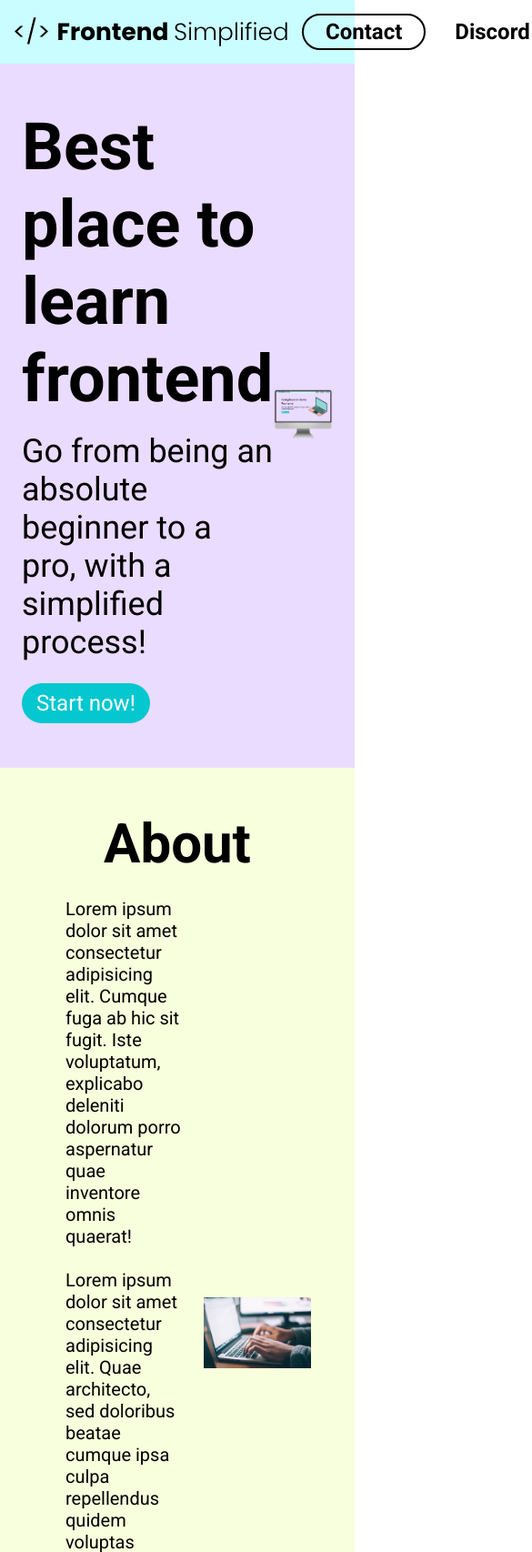
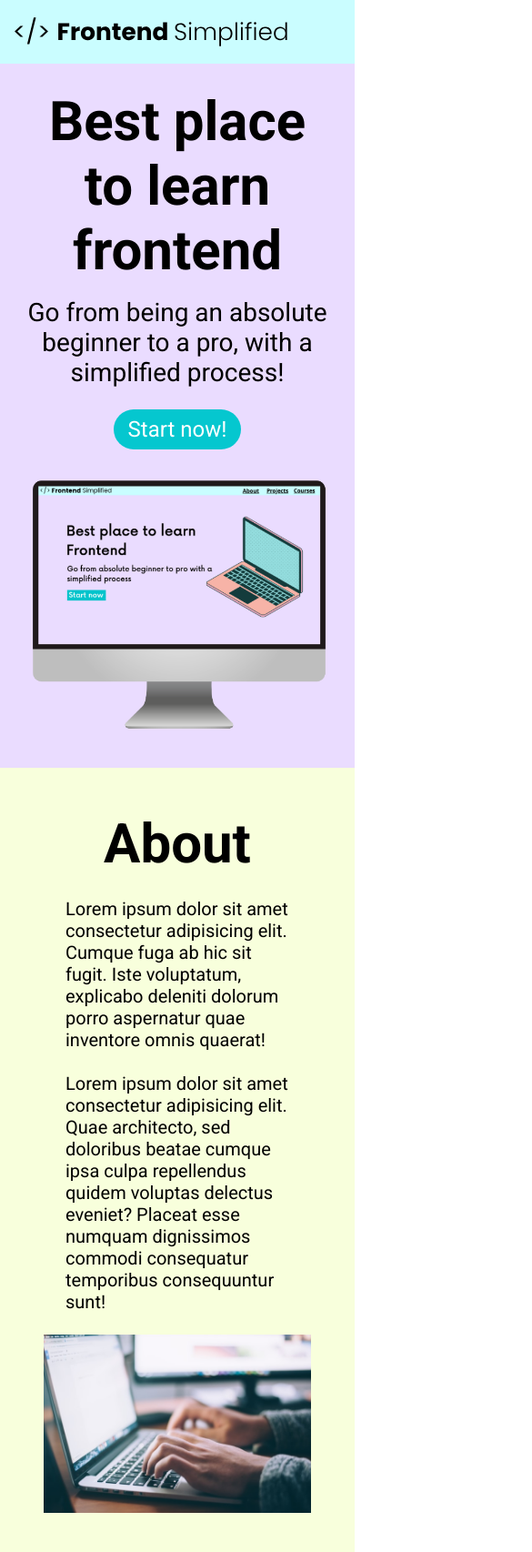
Before and after one commit to QuestionableConnor/FrontendSiteRemake, a plain HTML site: page index.html in a window 390 px wide. Shown: the top 1706 px of the page at 91% size, 585 px wide, since content can reach past the window. Drawn offline with Linux system fonts and the light colour scheme.

Commit message:
Added '@media' section, and some minor adjustments

```diff
--- a/styles.css
+++ b/styles.css
@@ -4,6 +4,10 @@
     margin: 0;
     box-sizing: border-box;
     font-family: 'Roboto', sans-serif;
+}
+
+html{
+    scroll-behavior: smooth;
 }
 
 nav{
@@ -158,6 +162,16 @@ input, textarea{
     font-size: 20px;
 }
 
+button{
+    background-color: #05c7cf;
+    color: white;
+    border-radius: 24px;
+    border: none;
+    font-size: 24px;
+    padding: 6px 0;
+    cursor: pointer;
+}
+
 /*FOOTER*/
 footer{
     background-color: #aaf5ff;
@@ -170,3 +184,77 @@ footer{
     max-width: 480px;
     margin-bottom: 16px;
 }
+
+.footer__links{
+    margin-bottom: 16px;
+}
+
+.footer__link{
+    padding: 0 16px;
+}
+
+/*Small phones, tablets and smartphones*/
+@media(max-width: 728px){
+    .row{
+        flex-direction: column;
+    }
+
+    .home__description{
+        margin-bottom: 24px;
+        display: flex;
+        flex-direction: column;
+        align-items: center;
+    }
+
+    .home__description--button{
+        max-width: 240px;
+
+    }
+
+    h1{
+        text-align: center;
+        font-size: 60px;
+    }
+
+    .subheader{
+        text-align: center;
+        font-size: 28px;
+    }
+
+    ul{
+        display: none;
+    }
+
+    .section__description{
+        flex-direction: column;
+    }
+
+    .section__description--wrapper{
+        width: 100%;
+    }
+
+    .about__img--wrapper{
+        width: 100%;
+    }
+
+    #discord .section__description{
+        flex-direction: column-reverse;
+    }
+
+    footer{
+        padding: 48px 24px;
+    }
+
+    .footer__logo{
+        max-width: 360px;
+    }
+
+    .footer__links{
+        margin-bottom: 8px;
+    }
+
+    .footer__link{
+        padding: 0 4px;
+        font-size: 18px;
+    }
+}
```
